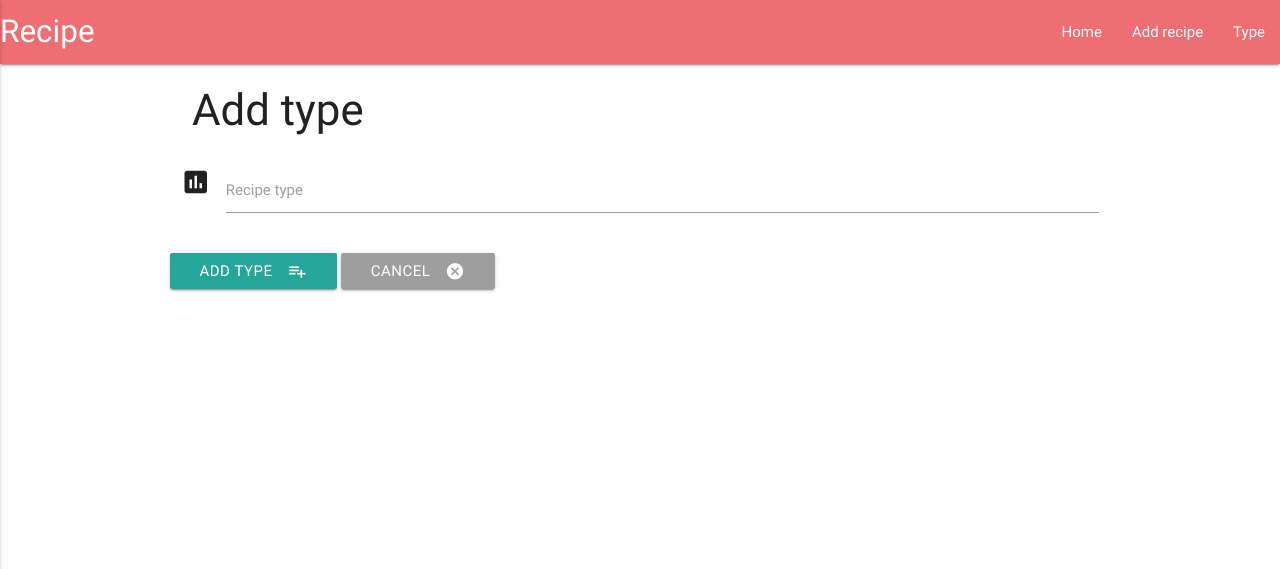
After one commit to comanezz/recipe-website, a Flask app: page /add_type in a window 1280 px wide. The commit adds this page. Shown: the top 569 px of the page. Run offline with Flask 2, Linux system fonts and the light colour scheme; some libraries are stand-ins or nearby versions.

Commit message:
Add type form created allowing to insert data to mongo. Route for add_type, insert_type and delete_type created and working

```diff
--- a/app.py
+++ b/app.py
@@ -73,10 +73,23 @@ def delete_recipe(recipe_id):
 
 # --------------- Type ----------------
 
-# Add recipe type
+# Get recipe type
 @app.route('/get_type')
 def get_type():
     return render_template('type.html', type = mongo.db.recipe_type.find())
+
+# Add type form
+@app.route('/add_type')
+def add_type():
+    return render_template('addtype.html')
+
+# Insert recipe type
+@app.route('/insert_type', methods=['POST'])
+def insert_type():
+    recipe_type = mongo.db.recipe_type
+    type_doc = {'type_name': request.form.get('type_name')}
+    recipe_type.insert_one(request.form.to_dict())
+    return redirect(url_for('get_type'))
 
 # Delete recipe type
 @app.route('/delete_type/<type_id>')
--- /dev/null
+++ b/templates/addtype.html
@@ -0,0 +1,31 @@
+{% extends "base.html" %}
+
+{% block title %} Add type {% endblock %}
+
+{% block content %}
+
+<h3>Add type</h3>
+
+<div class="row">
+    <form action="{{url_for('insert_type')}}" method="POST" class="col s12">
+
+        <div class="row">
+            <div class="row">
+                <div class="input-field col s12">
+                    <i class="material-icons prefix">poll</i>
+                    <input id="type_name" name="type_name" type="text" class="validate">
+                    <label for="type_name">Recipe type</label>
+                </div>
+            </div>
+            <div class="row">
+                <button class="btn waves-effect waves-light" type="submit">Add type
+                    <i class="material-icons right">playlist_add</i>
+                 </button>
+                <a href="{{url_for('get_type')}}" class="waves-effect waves-light btn grey">
+                    <i class="material-icons right">cancel</i>Cancel
+                </a>
+            </div>
+    </form>
+  </div>
+
+{% endblock %}
--- a/templates/type.html
+++ b/templates/type.html
@@ -26,7 +26,7 @@
     <!-- Add type button -->
     <div class="row">
         <div class="col">
-            <a href="" class="waves-effect waves-light btn">
+            <a href="{{url_for('add_type')}}" class="waves-effect waves-light btn">
                 <i class="material-icons right">playlist_add</i>Add Type
             </a>
         </div>
```
